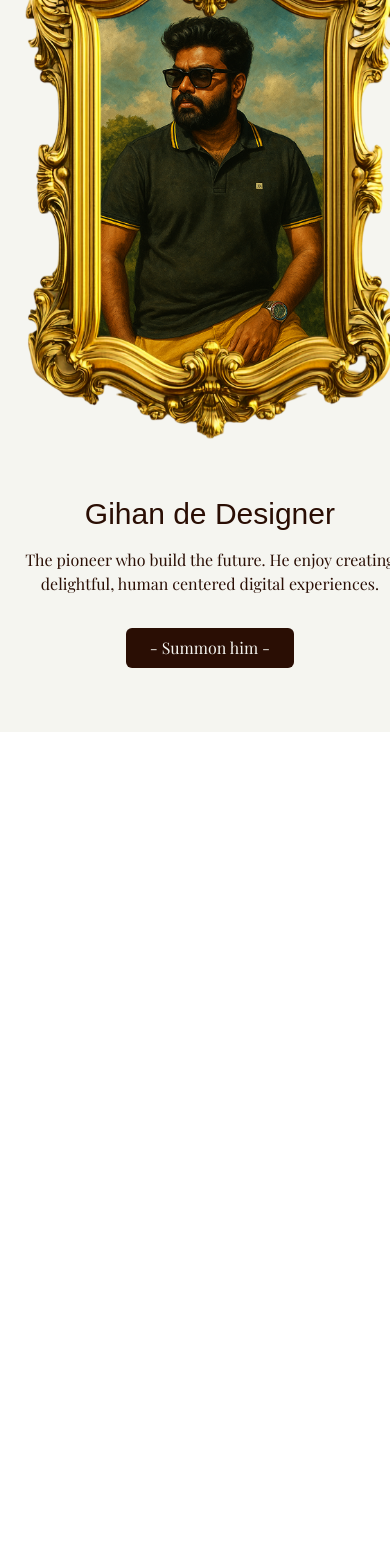
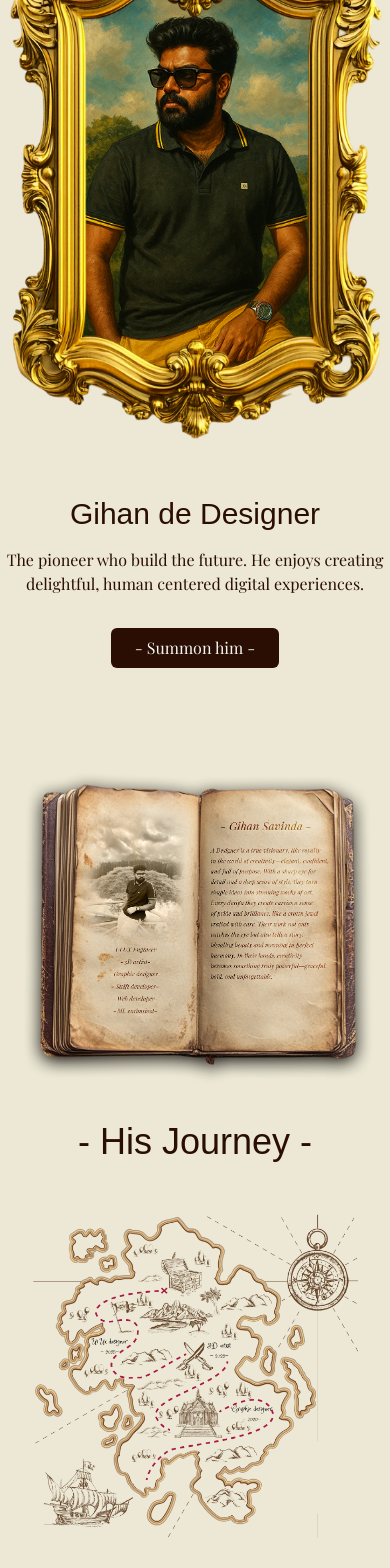
Before and after one commit to GihanSVND/Portfolio, a Next.js app: page / in a window 390 px wide. Shown: the part 319-1887 px from the top of the page. Before the commit the page ends 1051 px from the top, so only its background shows below. Built offline with nearby package versions, Linux system fonts and the light colour scheme; a web font is replaced by a local one.

Commit message:
updated section

```diff
--- a/app/page.tsx
+++ b/app/page.tsx
@@ -1,23 +1,38 @@
 "use client";
 
+import Image from "next/image";
 
 import localFont from "next/font/local";
 
-import ThinkerSection from '../components/ThinkerSection';
-
+import ThinkerSection from "../components/ThinkerSection";
 
 const kugileFont = localFont({
   src: "/fonts/Kugile.woff",
 });
 
-
 export default function Home() {
-
   return (
     <main>
-    <div className="bg-[#ECE8D5] ">
-      <ThinkerSection kugileFont={kugileFont} />
-    </div>
+      <div className="bg-[#ECE8D5] flex flex-col items-center justify-center ">
+        <ThinkerSection kugileFont={kugileFont} />
+        <Image
+          src={"/book.png"}
+          alt="Thinker portrait in ornate gold frame"
+          width={1175}
+          height={1175}
+          className="max-w-full h-auto transition-opacity duration-300"
+          priority
+        />
+        <h1 className={`${kugileFont.className} text-4xl text-[#2a0e04] md:text-5xl mb-4`}> - His Journey - </h1>
+        <Image
+          src={"/map.png"}
+          alt="Thinker portrait in ornate gold frame"
+          width={1000}
+          height={1000}
+          className="max-w-full h-auto transition-opacity duration-300"
+          priority
+        />
+      </div>
     </main>
   );
 }
--- a/components/ThinkerSection.tsx
+++ b/components/ThinkerSection.tsx
@@ -35,7 +35,7 @@ const ThinkerSection: React.FC<ThinkerSectionProps> = ({ kugileFont }) => {
   }, []);
 
   return (
-    <section className="flex flex-col items-center justify-center py-16 px-4 bg-[#f5f5f0] min-h-screen">
+    <section className="flex flex-col items-center justify-center py-16 px-4 bg-[#ECE8D5] min-h-screen">
       <div className="max-w-6xl mx-auto text-center">
         {/* THINKER heading */}
         <motion.h1
@@ -90,7 +90,7 @@ const ThinkerSection: React.FC<ThinkerSectionProps> = ({ kugileFont }) => {
           animate={{ opacity: 1 }}
           transition={{ duration: 0.7, delay: 0.8 }}
         >
-          The pioneer who build the future. He enjoy creating delightful, human centered digital experiences.
+          The pioneer who build the future. He enjoys creating delightful, human centered digital experiences.
         </motion.p>
 
         {/* Summon button */}
```
Also changed, not shown: public/book.png (added), public/map.png (added).
